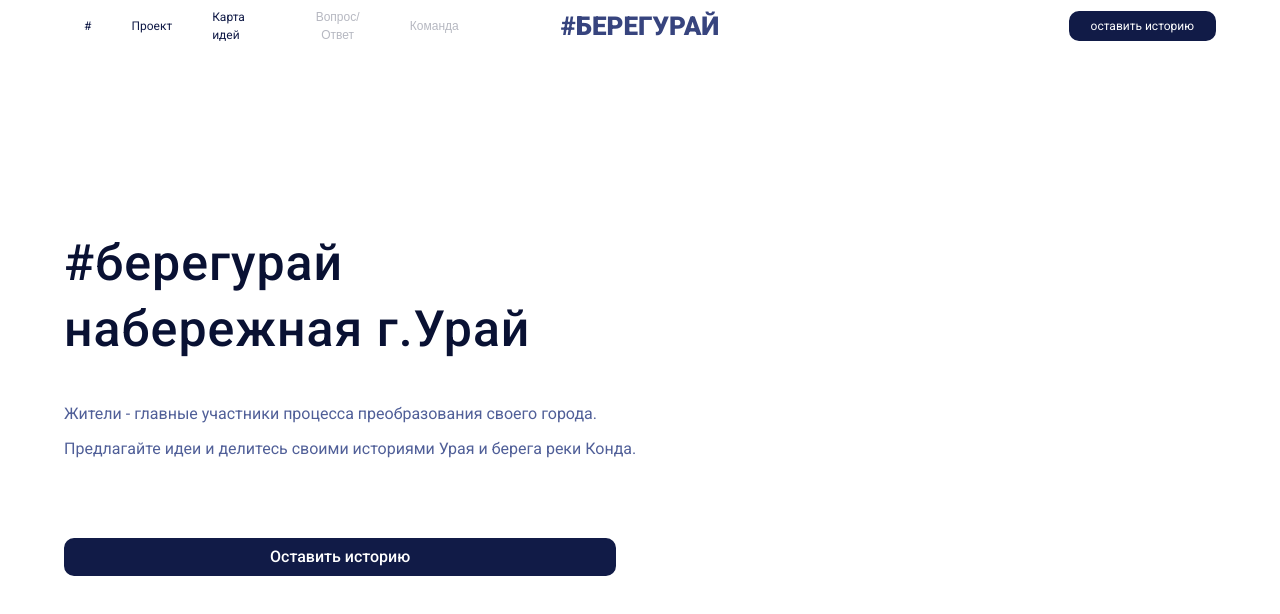
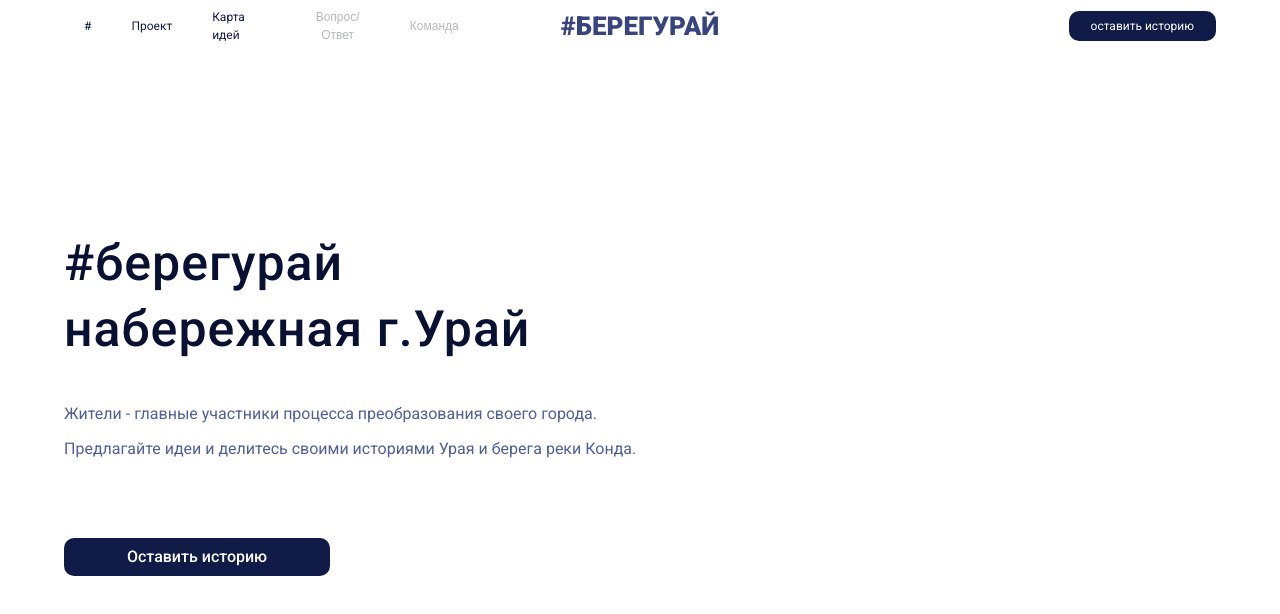
Before and after one commit to designunit/bereguray, a Next.js app: page / in a window 1280 px wide. Shown: the top 614 px of the page. Built offline with nearby package versions, Linux system fonts and the light colour scheme.

Commit message:
heroButtons block layout

```diff
--- a/src/components/Hero/index.module.css
+++ b/src/components/Hero/index.module.css
@@ -7,6 +7,9 @@
 }
 
 .heroButtons {
+    width: 50%;
+    min-width: 200px;
+
     padding-top: 64px;
 }
 
```
